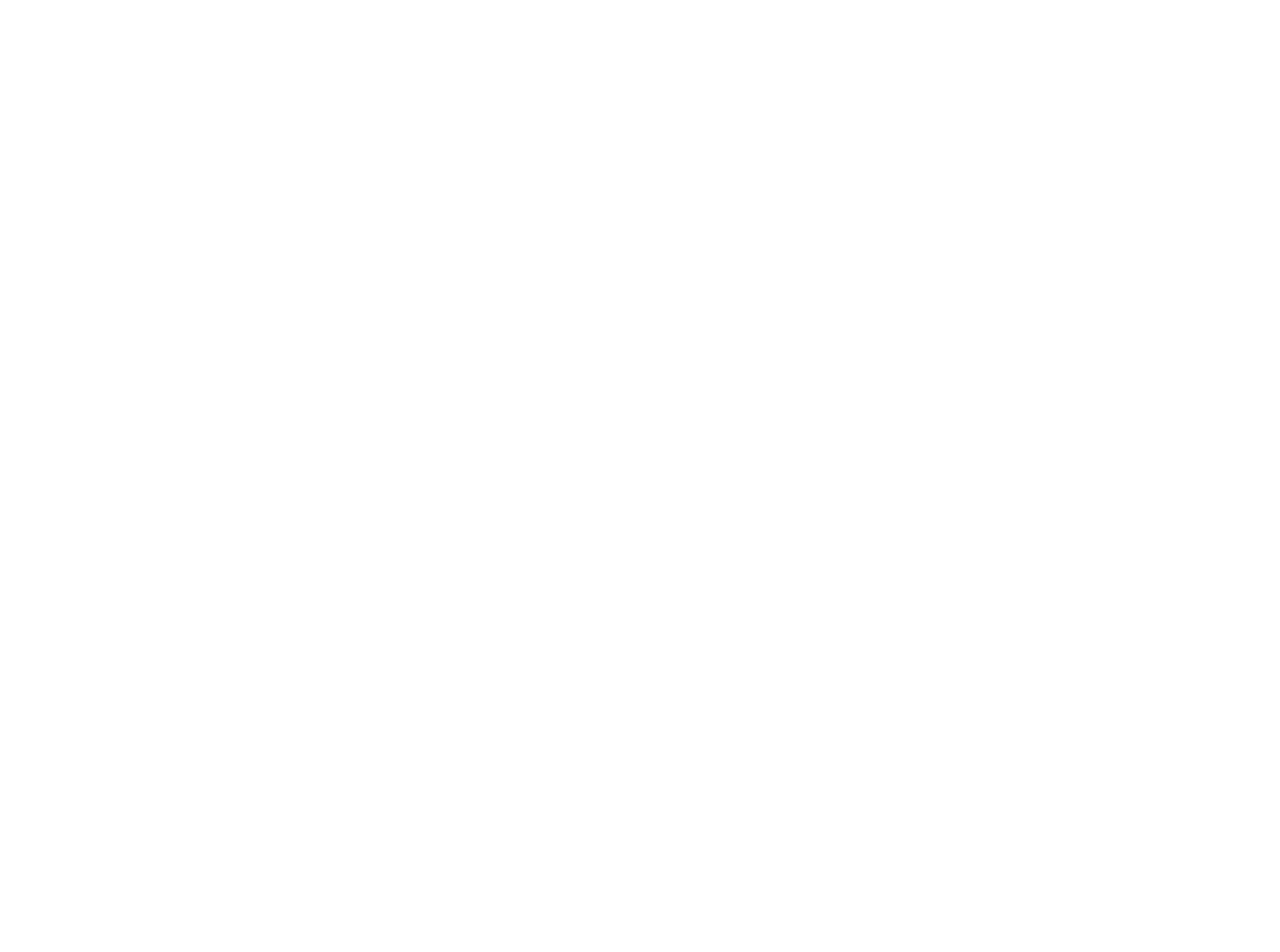
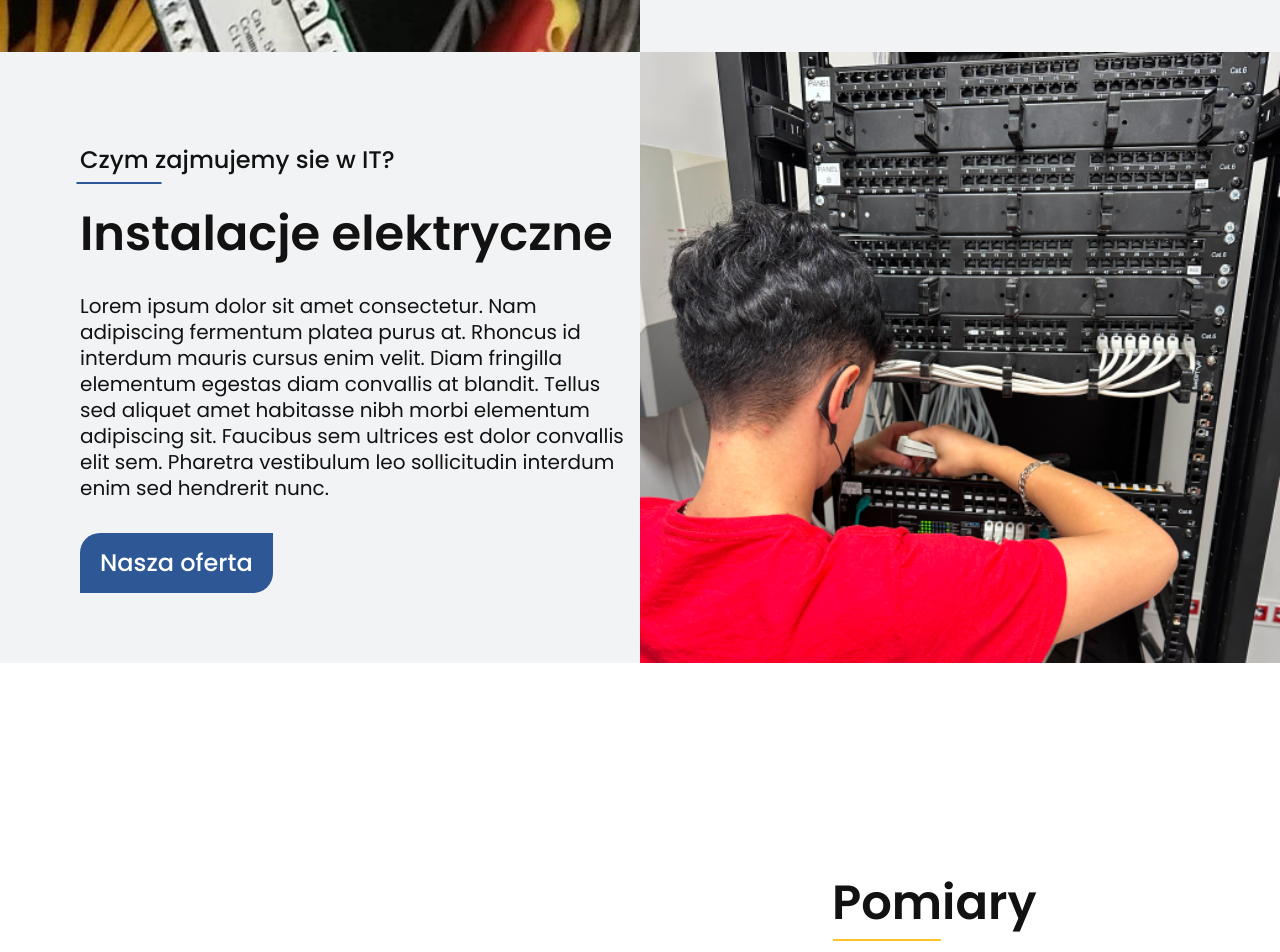
Before and after one commit to KamilJustynski/Elektroservis-Amper, a React (Create React App) app: page / in a window 1280 px wide. Shown: the part 2020-2972 px from the top of the page. Before the commit the page ends 1460 px from the top, so only its background shows below. Built offline with nearby package versions, Linux system fonts and the light colour scheme.

Commit message:
added new sections for the App

```diff
--- a/src/core/App.js
+++ b/src/core/App.js
@@ -1,6 +1,8 @@
 import { Background } from "../components/Background";
 import { Header } from "../components/Header";
 import { SectionOne } from "../components/SectionOne";
+import { SectionThree } from "../components/SectionThree";
+import { SectionTwo } from "../components/SectionTwo";
 
 function App() {
   return (
@@ -8,6 +10,8 @@
       <Header />
       <Background />
       <SectionOne />
+      <SectionTwo />
+      <SectionThree />
     </>
   );
 }
```
